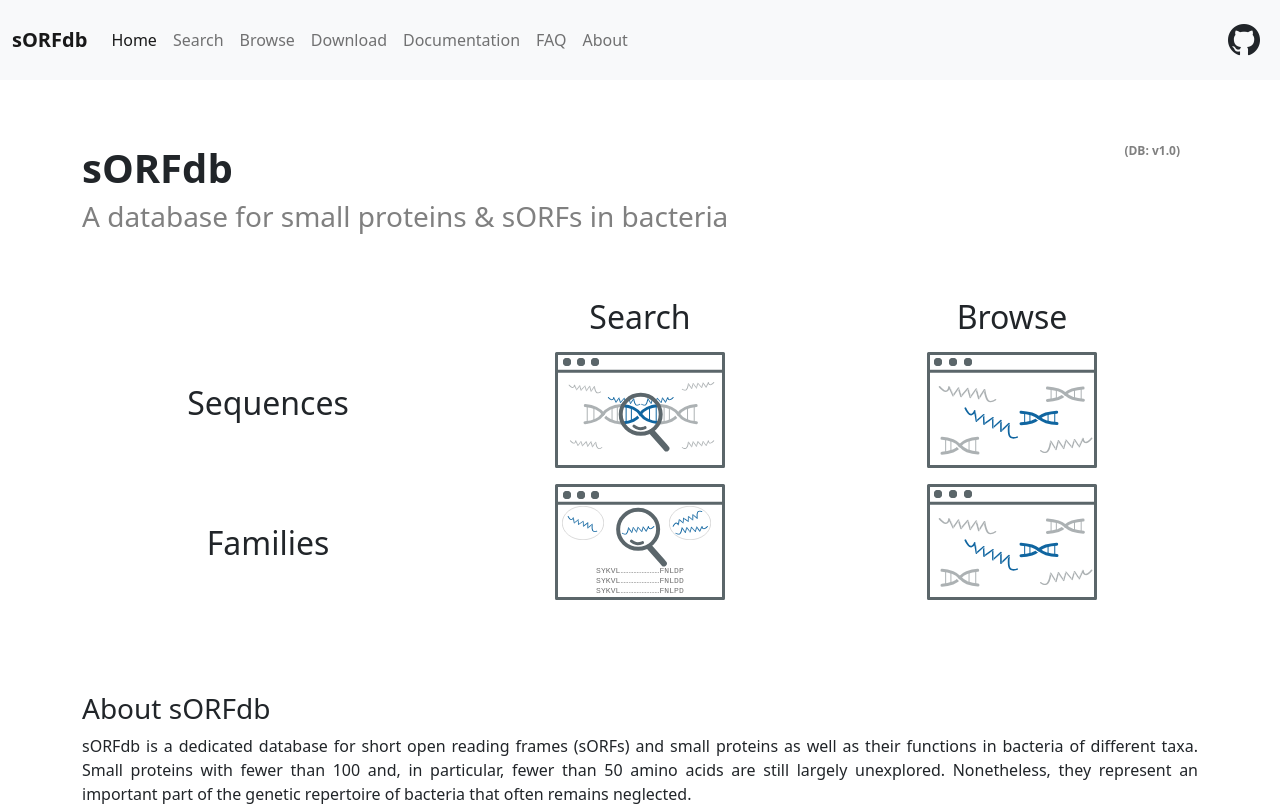
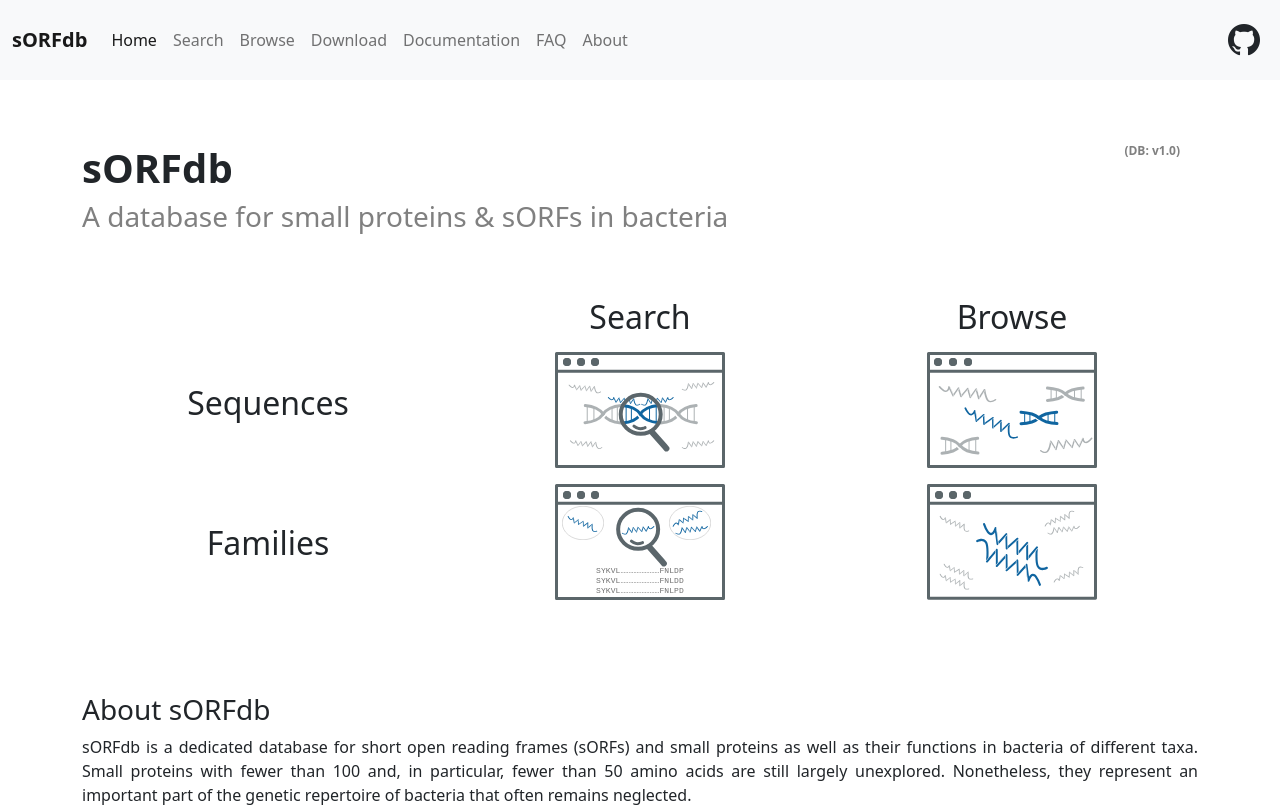
Before and after one commit to jhahnfeld/sorfdb-web, a Vue app: page / in a window 1280 px wide. Shown: the top 807 px of the page. Built offline with nearby package versions, Linux system fonts and the light colour scheme.

Commit message:
Fix family browse icon

```diff
--- a/src/views/HomeView.vue
+++ b/src/views/HomeView.vue
@@ -65,7 +65,7 @@
             to="/browse/family"
             style="color: black; text-decoration: none"
           >
-            <img src="@/assets/images/Browse_1.svg" />
+            <img src="@/assets/images/Browse_2.svg" />
           </router-link>
         </div>
       </div>
```
